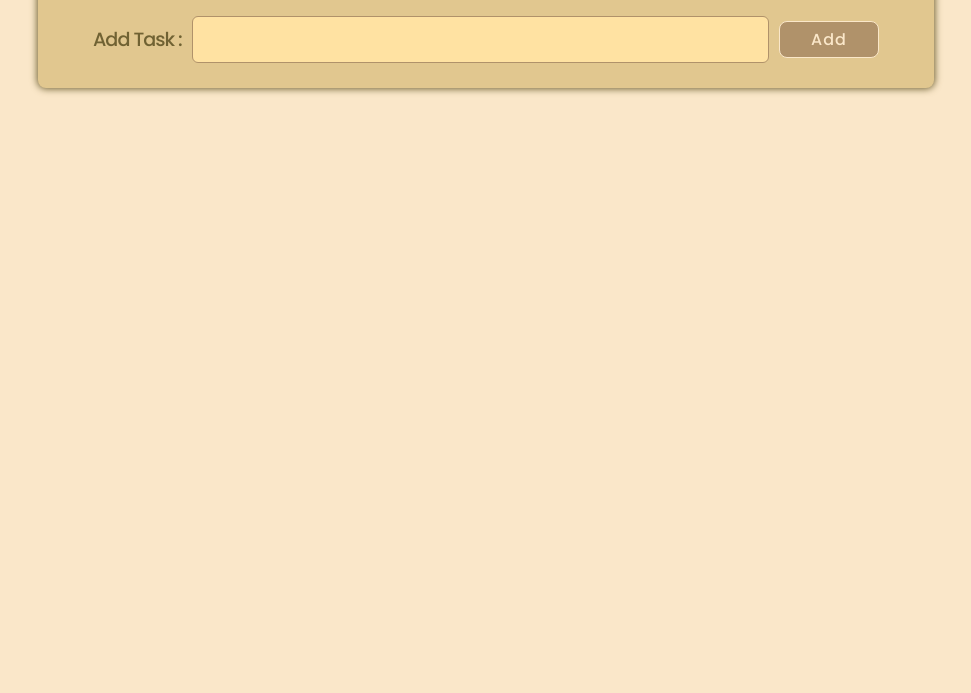
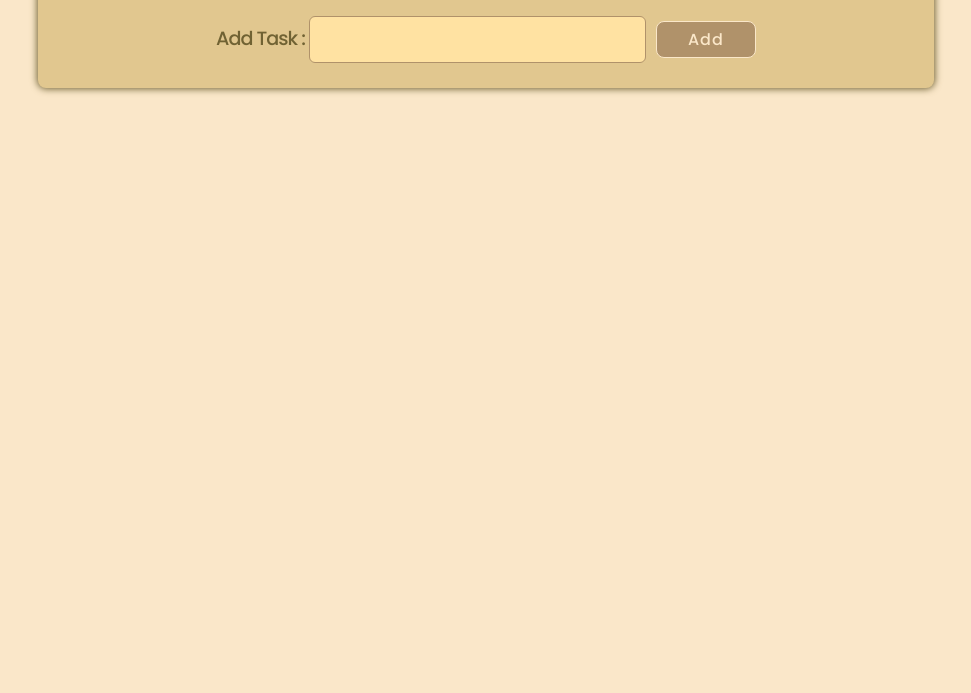
Before and after one commit to OmarDeeb311/To_Do_List_HTML_CSS_JS, a plain HTML site: page index.html in a window 1280 px wide. Shown: the part 107-800 px from the top of the page, without its empty margins (154-1125 px from the left). Drawn offline with Linux system fonts and the light colour scheme.

Commit message:
Update index.html

```diff
--- a/index.html
+++ b/index.html
@@ -13,8 +13,10 @@
       </h1>
       <form action="#">
         <div class="header">
-          <label for="add">Add Task : </label>
-          <input type="text" id="add" />
+          <div class="group">
+            <label for="add">Add Task : </label>
+            <input type="text" id="add" />
+          </div>
           <button type="submit" class="button">Add</button>
         </div>
       </form>
```
